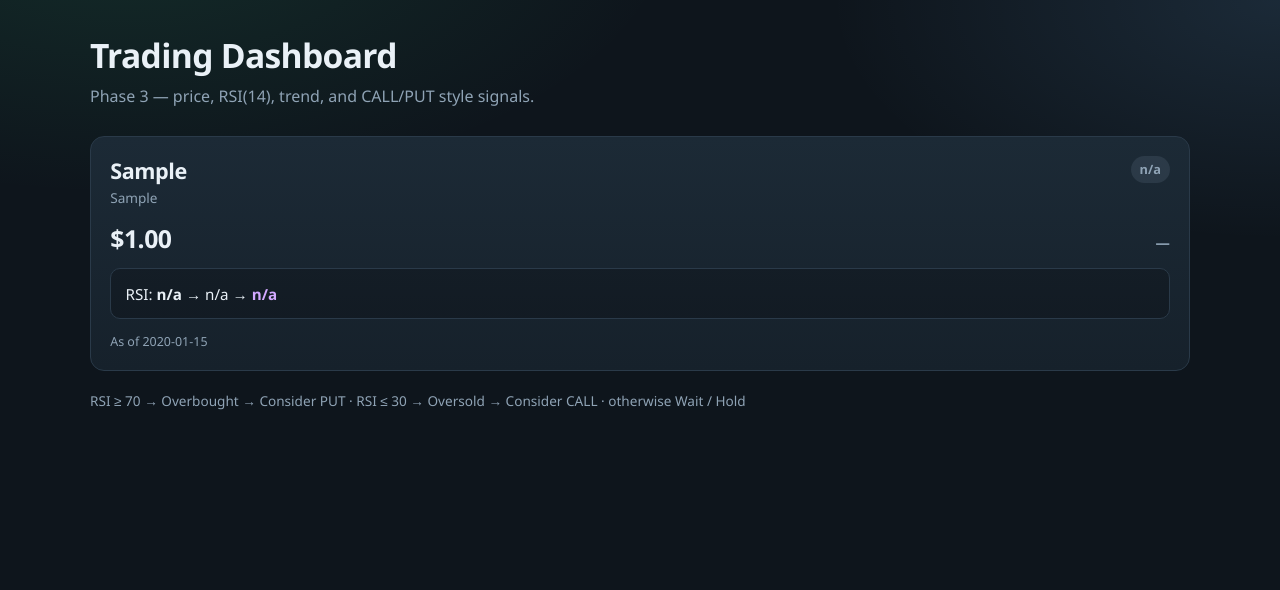
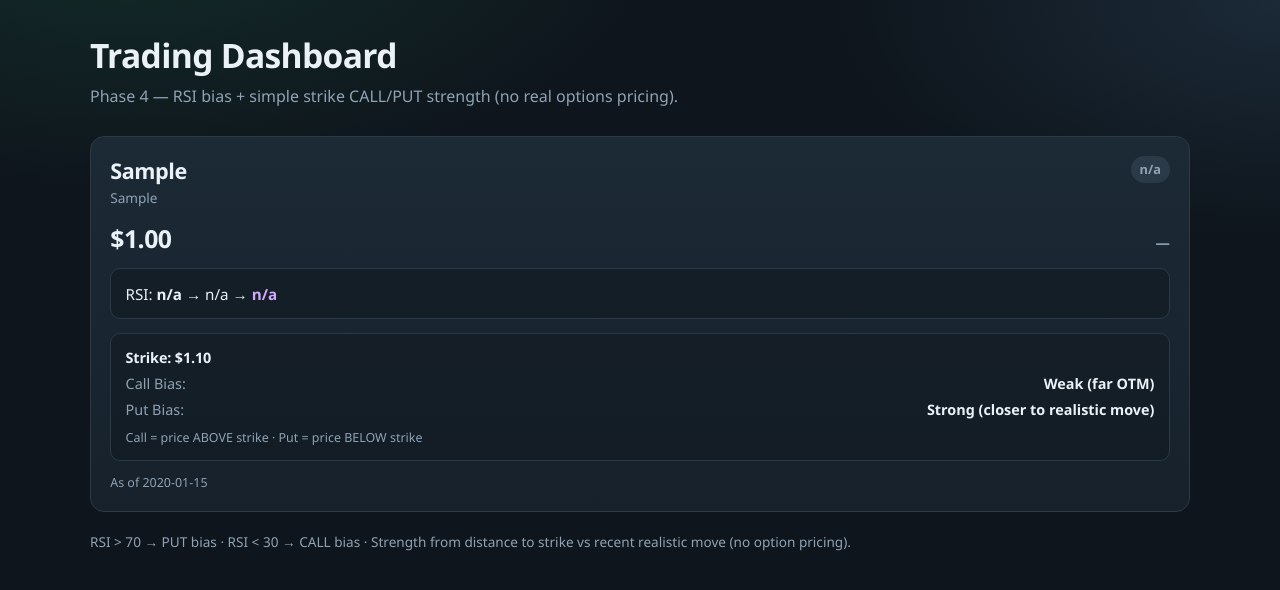
Before and after one commit to Test8910/test, a PHP site: page /trading/public/index.php in a window 1280 px wide. Shown: the top 590 px of the page. Run offline with PHP 8.4, Linux system fonts and the light colour scheme; data comes from the database, SQL or seed files in the repository; tables that the repository leaves empty hold one stand-in row (values such as "Sample post").

Commit message:
Add Phase 4 simple options bias logic
Suggest a nearby strike and score Call vs Put strength from RSI
tilt and distance vs a rough realistic move, without option pricing.

Co-authored-by: Test8910 <Test8910@users.noreply.github.com>

```diff
--- a/trading/public/index.php
+++ b/trading/public/index.php
@@ -3,7 +3,7 @@
 declare(strict_types=1);
 
 /**
- * Phase 3 dashboard UI: price, RSI, trend, signal + CALL/PUT action.
+ * Phase 4 dashboard UI: price, RSI, trend, signal + simple options bias.
  */
 
 use Trading\Database;
@@ -188,6 +188,40 @@ function format_price(string $market, float|string $price): string
     .action-call { color: var(--call); font-weight: 700; }
     .action-wait { color: var(--neutral); font-weight: 700; }
 
+    .options {
+      display: grid;
+      gap: 0.45rem;
+      padding: 0.85rem 0.9rem;
+      border-radius: 10px;
+      background: rgba(0, 0, 0, 0.18);
+      border: 1px solid var(--line);
+      font-size: 0.9rem;
+    }
+
+    .options .strike {
+      font-weight: 700;
+      letter-spacing: -0.01em;
+    }
+
+    .bias-row {
+      display: flex;
+      justify-content: space-between;
+      gap: 0.5rem;
+      color: var(--muted);
+    }
+
+    .bias-row strong { color: var(--text); font-weight: 700; }
+    .bias-strong { color: var(--up); }
+    .bias-moderate { color: var(--neutral); }
+    .bias-weak { color: var(--down); }
+
+    .hint {
+      margin: 0.15rem 0 0;
+      color: var(--muted);
+      font-size: 0.78rem;
+      line-height: 1.4;
+    }
+
     .meta {
       color: var(--muted);
       font-size: 0.78rem;
@@ -212,7 +246,7 @@ function format_price(string $market, float|string $price): string
     <header>
       <h1>Trading Dashboard</h1>
       <p class="subtitle">
-        Phase 3 — price, RSI(<?= (int) RsiCalculator::DEFAULT_PERIOD ?>), trend, and CALL/PUT style signals.
+        Phase 4 — RSI bias + simple strike CALL/PUT strength (no real options pricing).
       </p>
     </header>
 
@@ -239,6 +273,9 @@ function format_price(string $market, float|string $price): string
                 default => 'action-wait',
             };
             $rsiText = $asset['rsi'] === null ? 'n/a' : number_format((float) $asset['rsi'], 2);
+            $opt = $asset['options'];
+            $callStrengthClass = 'bias-' . strtolower($opt['call']['strength']);
+            $putStrengthClass = 'bias-' . strtolower($opt['put']['strength']);
           ?>
           <article class="asset">
             <div class="asset-top">
@@ -262,15 +299,41 @@ function format_price(string $market, float|string $price): string
               → <span class="<?= $actionClass ?>"><?= htmlspecialchars($asset['action'], ENT_QUOTES, 'UTF-8') ?></span>
             </p>
 
+            <div class="options">
+              <div class="strike">
+                Strike: <?= htmlspecialchars(format_price($asset['market'], $opt['strike']), ENT_QUOTES, 'UTF-8') ?>
+              </div>
+              <div class="bias-row">
+                <span>Call Bias:</span>
+                <strong class="<?= htmlspecialchars($callStrengthClass, ENT_QUOTES, 'UTF-8') ?>">
+                  <?= htmlspecialchars($opt['call']['strength'], ENT_QUOTES, 'UTF-8') ?>
+                  (<?= htmlspecialchars($opt['call']['note'], ENT_QUOTES, 'UTF-8') ?>)
+                </strong>
+              </div>
+              <div class="bias-row">
+                <span>Put Bias:</span>
+                <strong class="<?= htmlspecialchars($putStrengthClass, ENT_QUOTES, 'UTF-8') ?>">
+                  <?= htmlspecialchars($opt['put']['strength'], ENT_QUOTES, 'UTF-8') ?>
+                  (<?= htmlspecialchars($opt['put']['note'], ENT_QUOTES, 'UTF-8') ?>)
+                </strong>
+              </div>
+              <p class="hint">
+                Call = price ABOVE strike · Put = price BELOW strike
+                <?php if ($opt['rsi_bias'] !== 'NONE'): ?>
+                  · RSI tilt: <?= htmlspecialchars($opt['rsi_bias'], ENT_QUOTES, 'UTF-8') ?>
+                <?php endif; ?>
+              </p>
+            </div>
+
             <div class="meta">As of <?= htmlspecialchars($asset['last_date'], ENT_QUOTES, 'UTF-8') ?></div>
           </article>
         <?php endforeach; ?>
       </section>
 
       <p class="legend">
-        RSI ≥ <?= (int) RsiCalculator::OVERBOUGHT ?> → Overbought → Consider PUT ·
-        RSI ≤ <?= (int) RsiCalculator::OVERSOLD ?> → Oversold → Consider CALL ·
-        otherwise Wait / Hold
+        RSI &gt; <?= (int) RsiCalculator::OVERBOUGHT ?> → PUT bias ·
+        RSI &lt; <?= (int) RsiCalculator::OVERSOLD ?> → CALL bias ·
+        Strength from distance to strike vs recent realistic move (no option pricing).
       </p>
     <?php endif; ?>
   </main>
--- /dev/null
+++ b/trading/src/OptionsLogic.php
@@ -0,0 +1,235 @@
+<?php
+
+declare(strict_types=1);
+
+namespace Trading;
+
+/**
+ * Phase 4 — simple options bias (no real option pricing).
+ *
+ * RSI directional bias:
+ *   RSI > 70 → market high → PUT bias
+ *   RSI < 30 → market low  → CALL bias
+ *
+ * Strike example (Price 785 / Strike 792):
+ *   Call = price goes ABOVE strike
+ *   Put  = price goes BELOW strike
+ *
+ * Strength uses distance vs a rough “realistic move” from recent daily ranges.
+ */
+final class OptionsLogic
+{
+    /**
+     * Suggest a clean nearby strike slightly above spot (OTM call / ITM put style),
+     * similar to Price 785 → Strike 792.
+     */
+    public static function suggestStrike(float $price): float
+    {
+        if ($price <= 0) {
+            return 0.0;
+        }
+
+        $increment = self::strikeIncrement($price);
+        // Aim ~0.8–1.2% above spot, then snap to increment
+        $target = $price * 1.01;
+        $strike = ceil($target / $increment) * $increment;
+
+        // Ensure strike is strictly above price for the demo framing
+        if ($strike <= $price) {
+            $strike += $increment;
+        }
+
+        return round($strike, $increment >= 1 ? 0 : 2);
+    }
+
+    /**
+     * @param list<float|int|string> $closes oldest → newest
+     * @return array{
+     *   strike: float,
+     *   expected_move_pct: float,
+     *   rsi_bias: 'PUT'|'CALL'|'NONE',
+     *   call: array{side: string, otm_pct: float, moneyness: string, strength: string, note: string},
+     *   put: array{side: string, otm_pct: float, moneyness: string, strength: string, note: string},
+     *   summary: string
+     * }
+     */
+    public static function analyze(float $price, ?float $rsi, array $closes = [], ?float $strike = null): array
+    {
+        $strike ??= self::suggestStrike($price);
+        $expectedMovePct = self::expectedMovePct($closes);
+        $rsiBias = self::rsiBias($rsi);
+
+        $call = self::sideBias('CALL', $price, $strike, $expectedMovePct, $rsiBias);
+        $put = self::sideBias('PUT', $price, $strike, $expectedMovePct, $rsiBias);
+
+        $summary = sprintf(
+            'Strike %s · Call Bias: %s (%s) · Put Bias: %s (%s)',
+            self::formatNumber($strike),
+            $call['strength'],
+            $call['note'],
+            $put['strength'],
+            $put['note']
+        );
+
+        return [
+            'strike' => $strike,
+            'expected_move_pct' => $expectedMovePct,
+            'rsi_bias' => $rsiBias,
+            'call' => $call,
+            'put' => $put,
+            'summary' => $summary,
+        ];
+    }
+
+    public static function rsiBias(?float $rsi): string
+    {
+        if ($rsi === null) {
+            return 'NONE';
+        }
+        if ($rsi > RsiCalculator::OVERBOUGHT) {
+            return 'PUT';
+        }
+        if ($rsi < RsiCalculator::OVERSOLD) {
+            return 'CALL';
+        }
+
+        return 'NONE';
+    }
+
+    /**
+     * @return array{side: string, otm_pct: float, moneyness: string, strength: string, note: string}
+     */
+    private static function sideBias(
+        string $side,
+        float $price,
+        float $strike,
+        float $expectedMovePct,
+        string $rsiBias
+    ): array {
+        if ($side === 'CALL') {
+            // Call wins if price finishes ABOVE strike
+            $otmPct = $strike > $price ? (($strike - $price) / $price) * 100 : 0.0;
+            $moneyness = $strike > $price ? 'OTM' : ($strike < $price ? 'ITM' : 'ATM');
+            $explained = 'betting price goes ABOVE ' . self::formatNumber($strike);
+        } else {
+            // Put wins if price finishes BELOW strike
+            $otmPct = $price > $strike ? (($price - $strike) / $price) * 100 : 0.0;
+            $moneyness = $price > $strike ? 'OTM' : ($price < $strike ? 'ITM' : 'ATM');
+            $explained = 'betting price goes BELOW ' . self::formatNumber($strike);
+        }
+
+        $strength = self::distanceStrength($otmPct, $expectedMovePct, $moneyness);
+
+        // RSI directional tilt
+        if ($rsiBias === $side) {
+            $strength = self::bumpStrength($strength, +1);
+            $note = $moneyness === 'OTM' && $otmPct > max(1.5, $expectedMovePct)
+                ? 'RSI favors ' . $side . ' but still stretched'
+                : 'RSI favors ' . $side;
+        } elseif ($rsiBias !== 'NONE' && $rsiBias !== $side) {
+            $strength = self::bumpStrength($strength, -1);
+            $note = $moneyness === 'OTM'
+                ? 'far OTM / RSI against'
+                : 'RSI against';
+        } else {
+            $note = match (true) {
+                $moneyness === 'ITM' => 'closer to realistic move',
+                $otmPct <= max(0.8, $expectedMovePct * 0.5) => 'closer to realistic move',
+                $otmPct <= max(2.0, $expectedMovePct) => 'moderate distance',
+                default => 'far OTM',
+            };
+        }
+
+        return [
+            'side' => $side,
+            'otm_pct' => round($otmPct, 2),
+            'moneyness' => $moneyness,
+            'strength' => $strength,
+            'note' => $note,
+            'explained' => $explained,
+        ];
+    }
+
+    private static function distanceStrength(float $otmPct, float $expectedMovePct, string $moneyness): string
+    {
+        if ($moneyness === 'ITM' || $moneyness === 'ATM') {
+            return 'Strong';
+        }
+
+        $near = max(0.8, $expectedMovePct * 0.5);
+        $mid = max(2.0, $expectedMovePct);
+
+        if ($otmPct <= $near) {
+            return 'Strong';
+        }
+        if ($otmPct <= $mid) {
+            return 'Moderate';
+        }
+
+        return 'Weak';
+    }
+
+    private static function bumpStrength(string $strength, int $delta): string
+    {
+        $order = ['Weak', 'Moderate', 'Strong'];
+        $idx = array_search($strength, $order, true);
+        if ($idx === false) {
+            return $strength;
+        }
+
+        $idx = max(0, min(count($order) - 1, $idx + $delta));
+        return $order[$idx];
+    }
+
+    /**
+     * Rough 5-session expected move from recent absolute daily % changes.
+     *
+     * @param list<float|int|string> $closes
+     */
+    private static function expectedMovePct(array $closes): float
+    {
+        $values = array_values(array_map('floatval', $closes));
+        $n = count($values);
+        if ($n < 6) {
+            return 1.5; // fallback ~1.5%
+        }
+
+        $moves = [];
+        $start = max(1, $n - 20);
+        for ($i = $start; $i < $n; $i++) {
+            if ($values[$i - 1] == 0.0) {
+                continue;
+            }
+            $moves[] = abs(($values[$i] - $values[$i - 1]) / $values[$i - 1]) * 100;
+        }
+
+        if ($moves === []) {
+            return 1.5;
+        }
+
+        $avgDaily = array_sum($moves) / count($moves);
+        // ~5 trading-day horizon
+        return round(max(0.5, $avgDaily * sqrt(5)), 2);
+    }
+
+    private static function strikeIncrement(float $price): float
+    {
+        return match (true) {
+            $price >= 10000 => 50.0,
+            $price >= 1000 => 10.0,
+            $price >= 200 => 5.0,
+            $price >= 50 => 1.0,
+            $price >= 10 => 0.5,
+            default => 0.1,
+        };
+    }
+
+    private static function formatNumber(float $value): string
+    {
+        if (abs($value - round($value)) < 0.001) {
+            return (string) (int) round($value);
+        }
+
+        return number_format($value, 2, '.', '');
+    }
+}
--- a/trading/src/PriceRepository.php
+++ b/trading/src/PriceRepository.php
@@ -182,6 +182,8 @@ final class PriceRepository
                 );
             }
 
+            $options = OptionsLogic::analyze((float) $row['last_close'], $rsi, $closes);
+
             $rows[] = [
                 ...$row,
                 'name' => $row['name'] ?? $row['symbol'],
@@ -193,6 +195,7 @@ final class PriceRepository
                 'action' => RsiCalculator::action($signal),
                 'trend' => $trend,
                 'trend_label' => RsiCalculator::trendLabel($trend),
+                'options' => $options,
             ];
         }
 
```
Also changed, not shown: README.md, trading/README.md, 1 other file.
